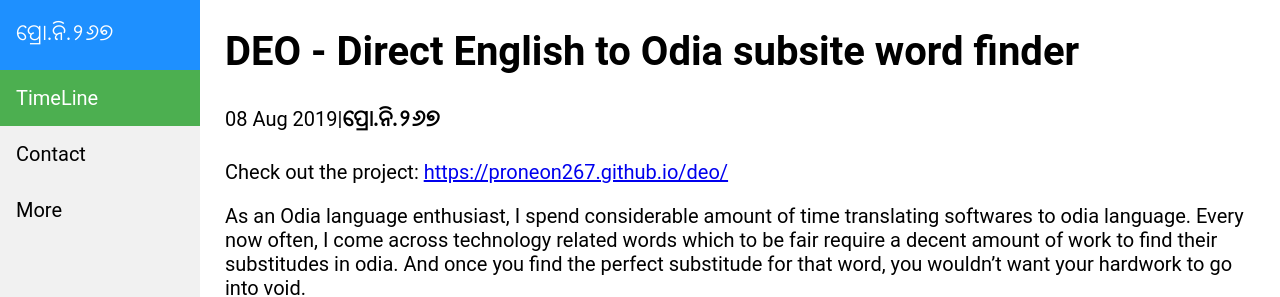
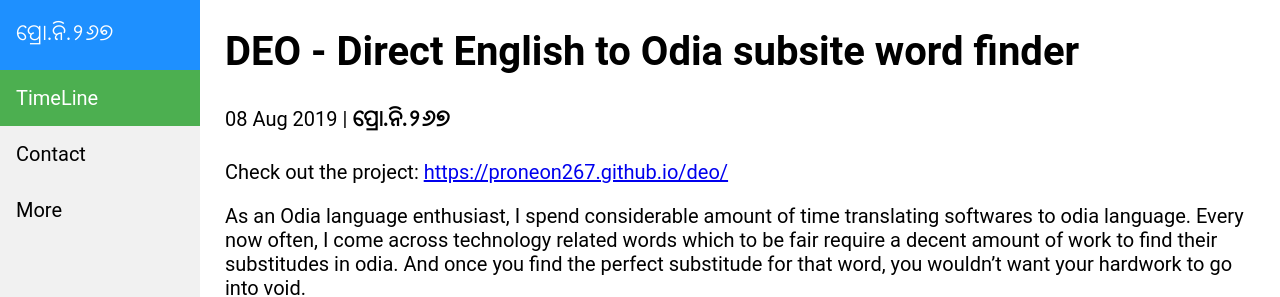
Before and after one commit to proneon267/proneon267.github.io, a Jekyll site: the page built from _posts/2019-08-08-DEO-direct-english-to-odia.md, in a window 1280 px wide and 1002 px high. Shown: the top 297 px of the window. Built offline with Jekyll 4.4.1, drawn with Linux system fonts in a browser that asks for light colours; comment, search, counter and statistics services are not loaded.

```diff
--- a/_layouts/post.html
+++ b/_layouts/post.html
@@ -3,7 +3,7 @@
 ---
 
 <h1>{{ page.title }}</h1>
-<p class="meta">{{ page.date | date_to_string }}|<b lang="or">ପ୍ରୋ.ନି.୨୬୭</b></p>
+<p class="meta">{{ page.date | date_to_string }}&nbsp;|&nbsp;<b lang="or">ପ୍ରୋ.ନି.୨୬୭</b></p>
 
 {{ content }}
 
```
